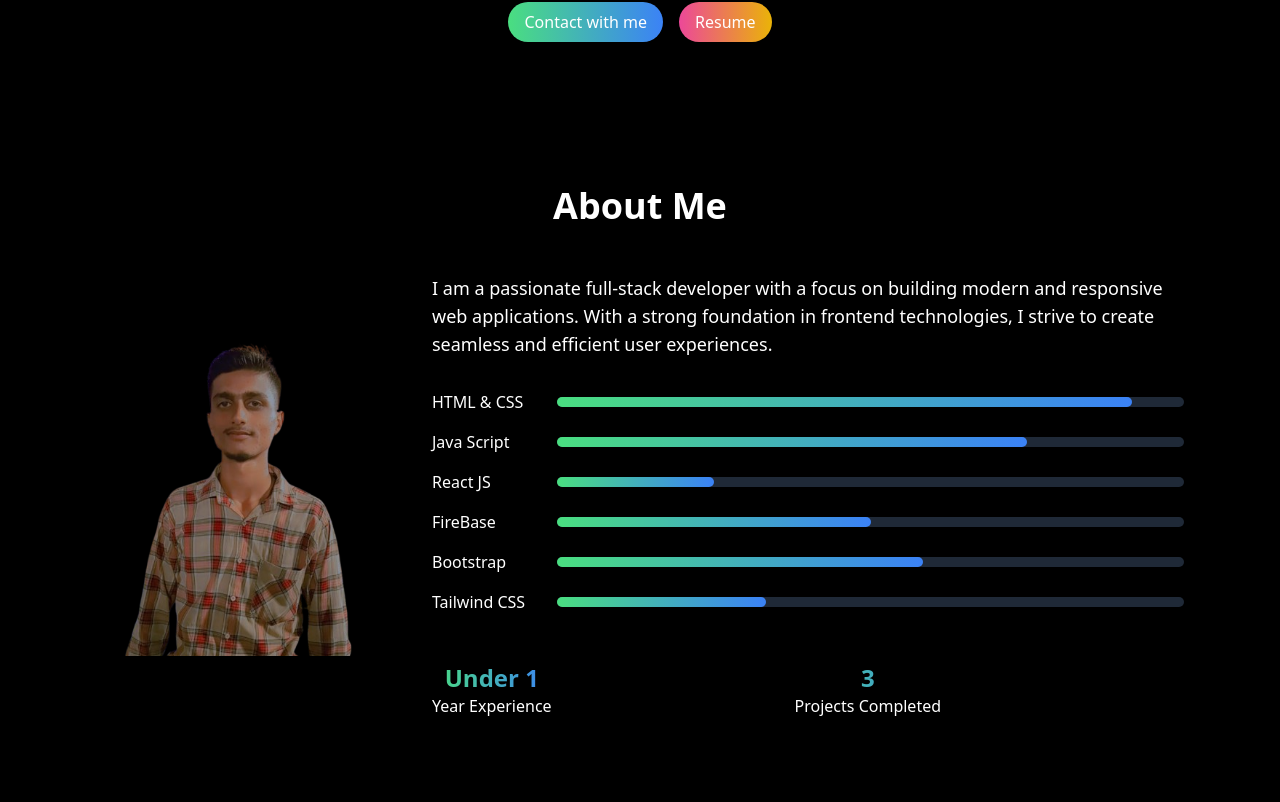
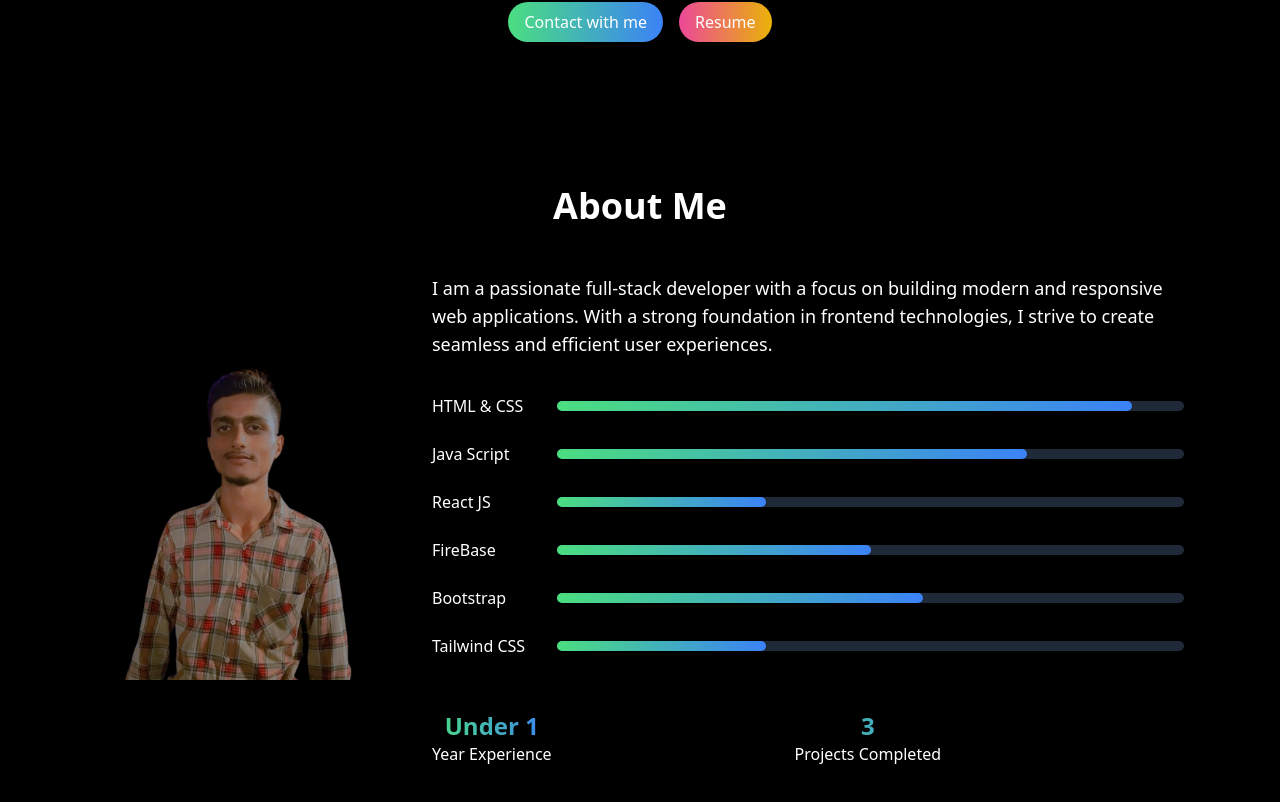
Before and after one commit to muhammadwasikt/portfolio-on-react, a React (Vite) app: page / in a window 1280 px wide. Shown: the part 458-1260 px from the top of the page. Built offline with nearby package versions, Linux system fonts and the light colour scheme.

Commit message:
flexing-update

```diff
--- a/src/components/Navbar.jsx
+++ b/src/components/Navbar.jsx
@@ -14,7 +14,7 @@ const click2 = ()=>{
   setIsResponsive(false)
 }
 
-let resposive = 'w-[600%] h-[40vh] flex flex-col leading-[45px] mx-auto my-10 bg-[#0A1128] z-10 p-5'
+let resposive = 'w-[600%] h-[45vh] flex flex-col leading-[45px] mx-auto my-10 bg-[#0A1128] z-10 p-5'
 
   return (
     <nav className='bg-black text-white px-8 md:px-16 lg:px-24 flex justify-center '>
--- a/src/pages/About.jsx
+++ b/src/pages/About.jsx
@@ -20,7 +20,7 @@ const About = () => {
               seamless and efficient user experiences.
             </p>
             <div className="space-y-4">
-              <div className="flex items-center">
+              <div className="xl:flex items-center md:flex-co leading-8 ">
                 <label htmlFor="htmlandcss" className="w-2/12">
                   HTML & CSS
                 </label>
@@ -31,7 +31,7 @@ const About = () => {
                   ></div>
                 </div>
               </div>
-              <div className="flex items-center">
+              <div className="xl:flex items-center md:flex-co leading-8 ">
                 <label htmlFor="htmlandcss" className="w-2/12">
                   Java Script
                 </label>
@@ -42,18 +42,18 @@ const About = () => {
                   ></div>
                 </div>
               </div>
-              <div className="flex items-center">
+              <div className="xl:flex items-center md:flex-co leading-8 ">
                 <label htmlFor="htmlandcss" className="w-2/12">
                   React JS
                 </label>
                 <div className="grow bg-gray-800 rounded-full h-2.5">
                   <div
                     className="bg-gradient-to-r from-green-400 to-blue-500 h-2.5 rounded-full
-                    transform transition-transform duration-300 hover:scale-105 w-3/12"
+                    transform transition-transform duration-300 hover:scale-105 w-4/12"
                   ></div>
                 </div>
               </div>
-              <div className="flex items-center">
+              <div className="xl:flex items-center md:flex-co leading-8 ">
                 <label htmlFor="htmlandcss" className="w-2/12">
                   FireBase
                 </label>
@@ -64,7 +64,7 @@ const About = () => {
                   ></div>
                 </div>
               </div>
-              <div className="flex items-center">
+              <div className="xl:flex items-center md:flex-co leading-8 ">
                 <label htmlFor="htmlandcss" className="w-2/12">
                   Bootstrap
                 </label>
@@ -75,7 +75,7 @@ const About = () => {
                   ></div>
                 </div>
               </div>
-              <div className="flex items-center">
+              <div className="xl:flex items-center md:flex-co leading-8 ">
                 <label htmlFor="htmlandcss" className="w-2/12">
                  Tailwind CSS
                 </label>
```
